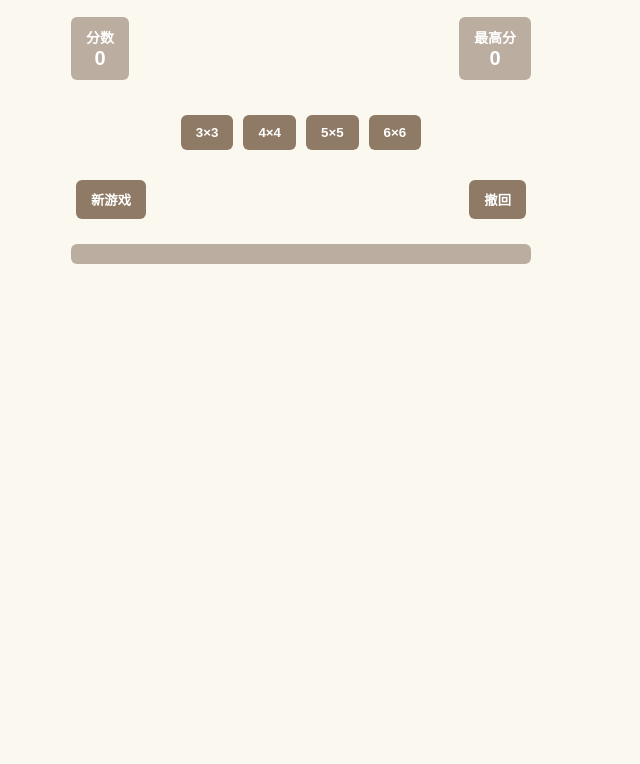
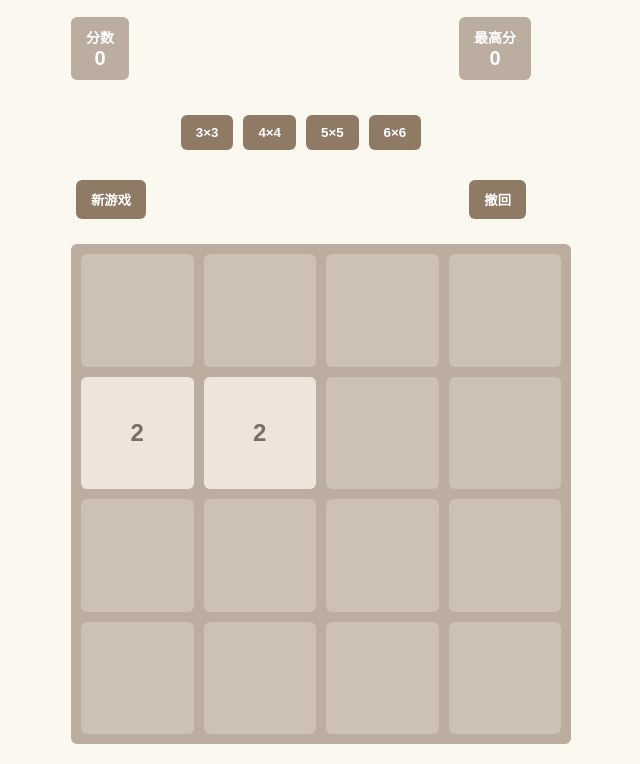
Before and after one commit to Nefertari1216/2048game, a plain HTML site: page index.html in a window 1280 px wide. Shown: the part 94-858 px from the top of the page, without its empty margins (339-979 px from the left). Before the commit the page ends 800 px from the top, so only its background shows below. Drawn offline with Linux system fonts and the light colour scheme.

Commit message:
将游戏初始化代码移到DOMContentLoaded事件中

```diff
--- a/index.html
+++ b/index.html
@@ -223,8 +223,8 @@
     </div>
 
     <script>
-        // 注册Service Worker
-        if ('serviceWorker' in navigator) {
+                // 注册Service Worker
+                if ('serviceWorker' in navigator) {
             window.addEventListener('load', () => {
                 navigator.serviceWorker.register('./service-worker.js')
                     .then(registration => {
@@ -236,16 +236,6 @@
             });
         }
 
-        // 现有JavaScript代码保持不变
-        class Game2048 {
-            // 现有代码保持不变
-        }
-
-        // 初始化游戏
-        var game = new Game2048(4);
-    </script>
-
-    <script>
         class Game2048 {
             constructor(size = 4) {
                 this.size = size;
@@ -811,7 +801,10 @@
         }
 
         // 初始化游戏
-        var game = new Game2048(4);
+        document.addEventListener('DOMContentLoaded', function() {
+            var game = new Game2048(4);
+            console.log('游戏已初始化');
+        });
     </script>
 </body>
 </html>
```
